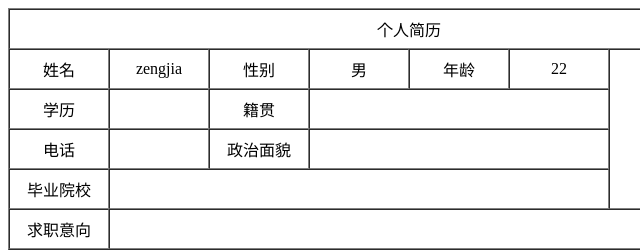
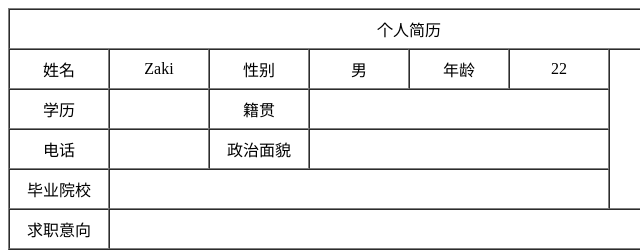
Before and after one commit to dixinxiaojia/GitHubTest, a plain HTML site: page test.html in a window 1280 px wide. Shown: the full height of the page, 0-640 px from the left. Drawn offline with Linux system fonts and the light colour scheme.

Commit message:
Update test.html

```diff
--- a/test.html
+++ b/test.html
@@ -16,7 +16,7 @@
 			</tr>
 			<tr align="center" height="40px">
 				<td>姓名</td>
-				<td>zengjia</td>
+				<td>Zaki</td>
 				<td>性别</td>
 				<td>男</td>
 				<td>年龄</td>
```
